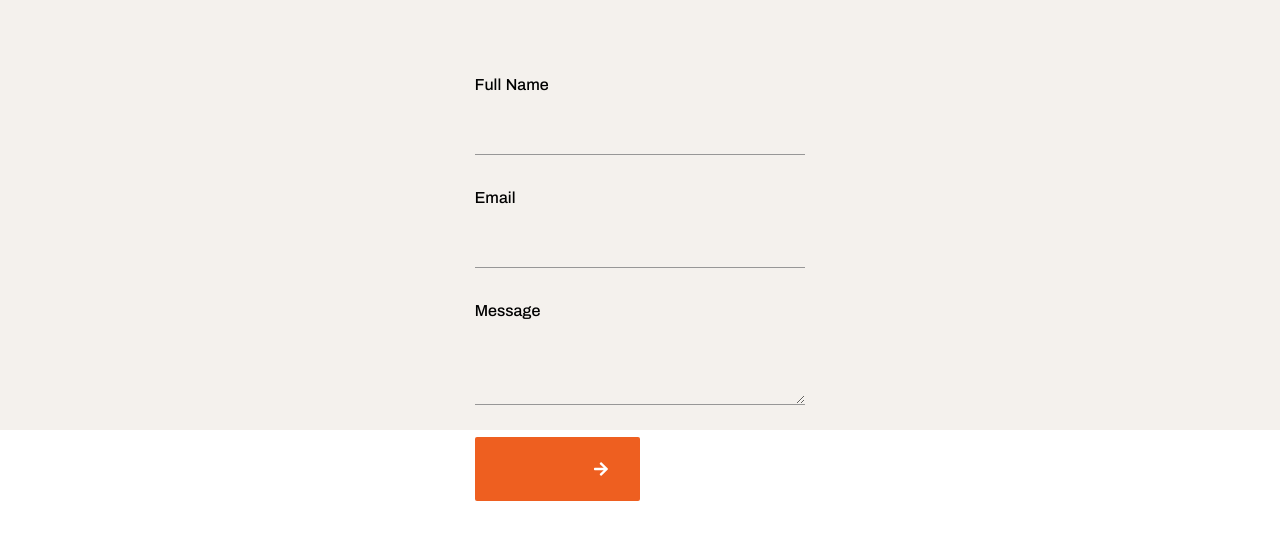
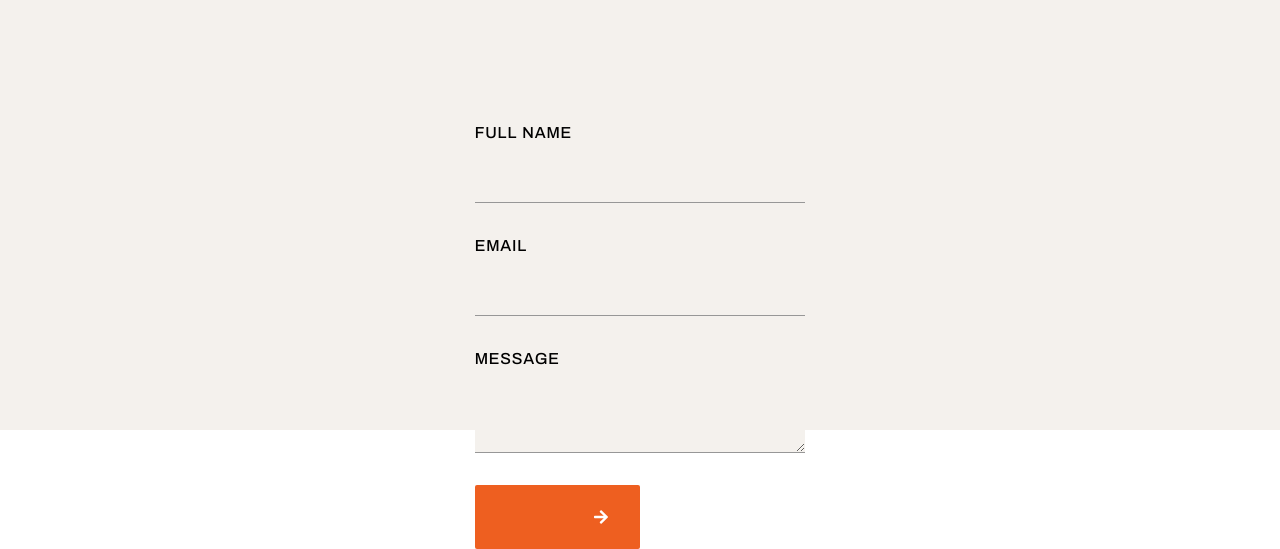
Before and after one commit to boyloe/whitelabel-frontend-challenge, a Gatsby site: page /contact in a window 1280 px wide. Shown: the part 370-919 px from the top of the page. Before the commit the page ends 871 px from the top, so only its background shows below. Built offline with nearby package versions, Linux system fonts and the light colour scheme; Gatsby itself is replaced by a stand-in of ours.

Commit message:
fix uppercase on labels and wider tracking

```diff
--- a/src/pages/contact.tsx
+++ b/src/pages/contact.tsx
@@ -52,27 +52,27 @@ const Contact:React.FC = () => {
 
                         }}
                 >
-                    <Form className="flex flex-col space-y-8 w-full">
-                        <label className="font-Archivo-md" htmlFor="fullName">Full Name</label>
+                    <Form className="flex flex-col md:mt-12 md:space-y-14 lg:space-y-8 w-full">
+                        <label className="font-Archivo-md uppercase tracking-wider" htmlFor="fullName">Full Name</label>
                         <Field
                             className="bg-byrd border-b border-byrd"
                             id="fullName"
                             name="fullName"
                         />
-                        <label className="font-Archivo-md" htmlFor="email">Email</label>
+                        <label className="font-Archivo-md uppercase tracking-wider" htmlFor="email">Email</label>
                         <Field
                             className="bg-byrd border-b border-byrd"
                             id="email"
                             name="email"
                         />
-                        <label className="font-Archivo-md" htmlFor="messgae">Message</label>
+                        <label className="font-Archivo-md uppercase tracking-wider mb-12" htmlFor="messgae">Message</label>
                         <Field
                             className="bg-byrd border-b border-byrd"
                             id="message"
                             name="message"
                             component="textarea"
                         />
-                        <button className="w-full md:w-1/2 bg-byrd-button flex justify-end py-6 rounded-sm" type="submit">
+                        <button className="w-full md:w-1/3 lg:w-1/2 bg-byrd-button flex justify-end py-6 rounded-sm" type="submit">
                             <FontAwesomeIcon className="text-white mr-8" icon={faArrowRight} />
                         </button>
                     </Form>
```
